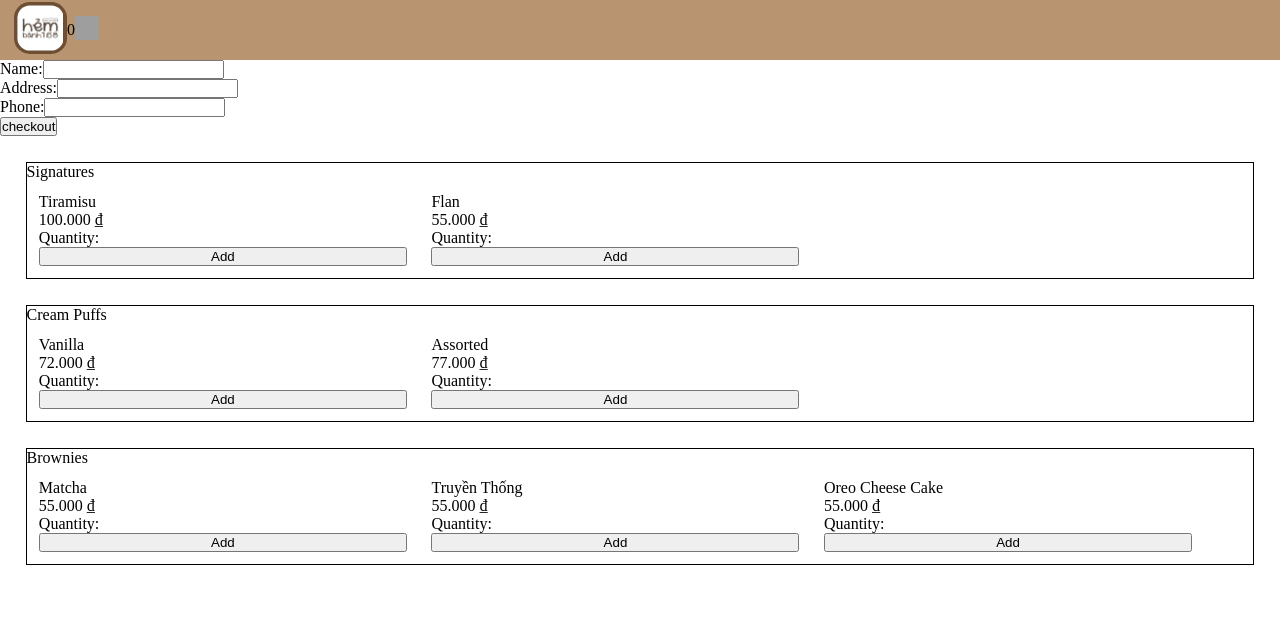
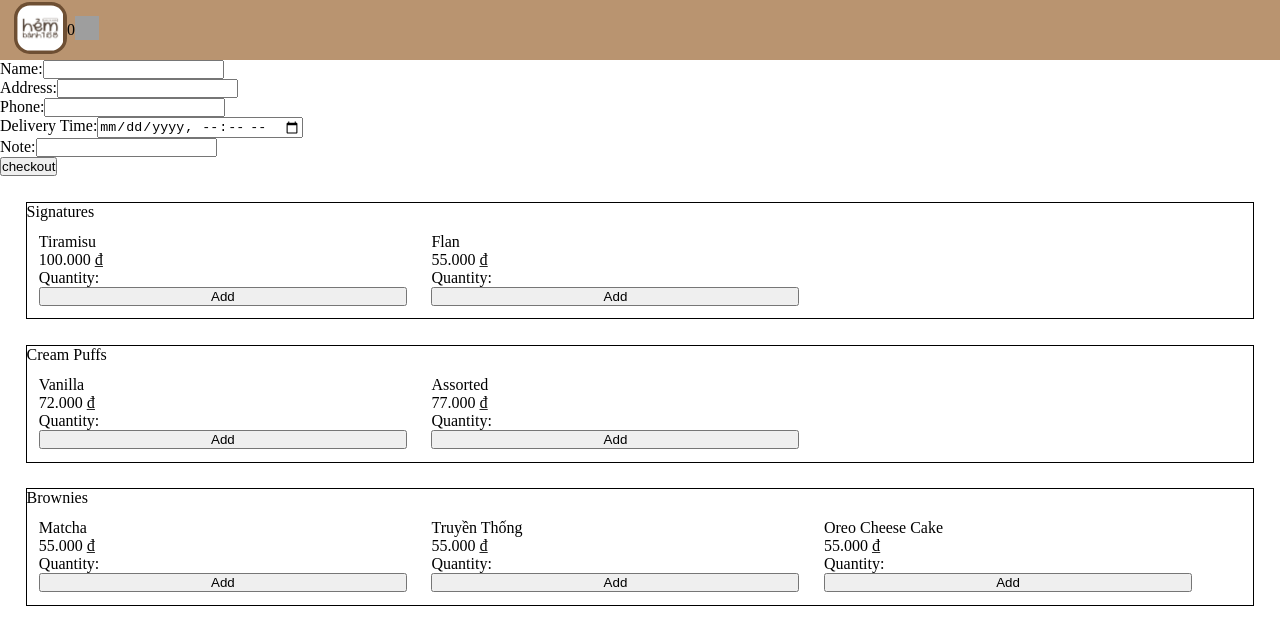
Before and after one commit to hoanhua14/hem168, a React (Vite) app in the folder 168/: page / in a window 1280 px wide. Shown: the top 630 px of the page. Built offline with nearby package versions, Linux system fonts and the light colour scheme; grey boxes are pictures that could not be loaded.

Commit message:
added format deliveryTime, note field, and to userInfoSlice

```diff
--- a/168/src/components/Summary.jsx
+++ b/168/src/components/Summary.jsx
@@ -7,7 +7,9 @@ export default function Summary() {
   const items = useSelector((state) => state.cart.items);
   const totalPrice = useSelector((state) => state.cart.totalPrice);
   const dispatch = useDispatch();
-  const { name, add, phone } = useSelector((state) => state.user);
+  const { name, add, phone, deliveryTime, note } = useSelector(
+    (state) => state.user
+  );
   return (
     <>
       <Header />
@@ -21,6 +23,12 @@ export default function Summary() {
         </p>
         <p>
           <strong>Phone:</strong> {phone}
+        </p>
+        <p>
+          <strong>Delivery Time:</strong> {deliveryTime}
+        </p>
+        <p>
+          <strong>Note:</strong> {note}
         </p>
       </div>
       <div>
--- a/168/src/components/UserInfo.jsx
+++ b/168/src/components/UserInfo.jsx
@@ -7,11 +7,21 @@ export default function UserInfo() {
   const [name, setName] = useState("");
   const [add, setAdd] = useState("");
   const [phone, setPhone] = useState("");
+  const [deliveryTime, setDeliveryTime] = useState("");
+  const [note, setNote] = useState("");
   const dispatch = useDispatch();
   const navigate = useNavigate();
+  const getCurrentDateTimeLocal = () => {
+    const now = new Date();
+    const offset = now.getTimezoneOffset();
+    const localISOTime = new Date(now.getTime() - offset * 60000)
+      .toISOString()
+      .slice(0, 16);
+    return localISOTime;
+  };
   const handleSubmit = (e) => {
     e.preventDefault();
-    dispatch(addUser({ name, add, phone }));
+    dispatch(addUser({ name, add, phone, deliveryTime, note }));
     navigate("/summary");
   };
   return (
@@ -39,6 +49,22 @@ export default function UserInfo() {
         />
       </label>
       <br />
+      <label>
+        Delivery Time:
+        <input
+          type="datetime-local"
+          min={getCurrentDateTimeLocal()}
+          value={deliveryTime}
+          onChange={(e) => setDeliveryTime(e.target.value)}
+          required
+        />
+      </label>
+      <br />
+      <label>
+        Note:
+        <input value={note} onChange={(e) => setNote(e.target.value)} />
+      </label>
+      <br />
       <button type="submit">checkout</button>
     </form>
   );
--- a/168/src/features/userInfoSlice.js
+++ b/168/src/features/userInfoSlice.js
@@ -4,16 +4,30 @@ const initialInfo = {
   name: "",
   add: "",
   phone: "",
+  deliveryTime: "",
+  note: "",
 };
 const userInfoSlice = createSlice({
   name: "user",
   initialState: initialInfo,
   reducers: {
     addUser: (state, action) => {
-      const { name, add, phone } = action.payload;
+      const { name, add, phone, deliveryTime, note } = action.payload;
+      const formatDeliveryTime = (datetimeString) => {
+        const date = new Date(datetimeString);
+        return date.toLocaleString("vi-VN", {
+          hour: "2-digit",
+          minute: "2-digit",
+          day: "2-digit",
+          month: "2-digit",
+          year: "numeric",
+        });
+      };
       state.name = name;
       state.add = add;
       state.phone = phone;
+      state.deliveryTime = formatDeliveryTime(deliveryTime);
+      state.note = note;
     },
   },
 });
```
